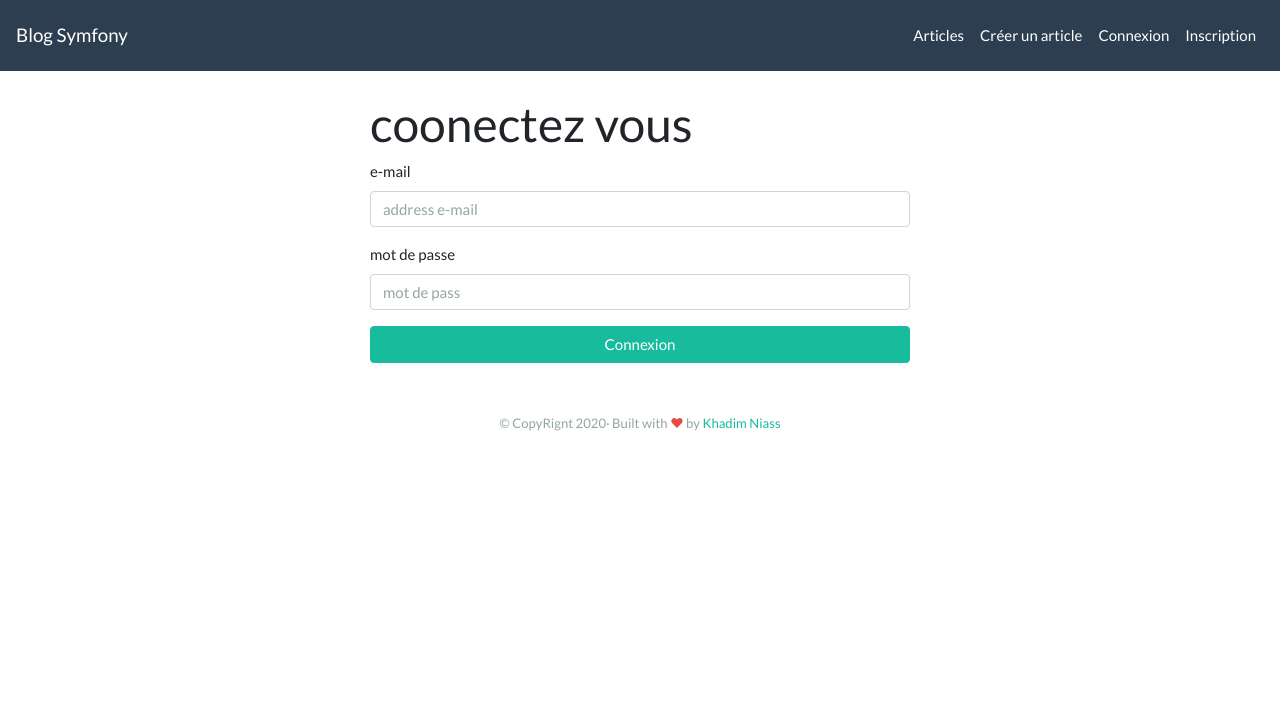
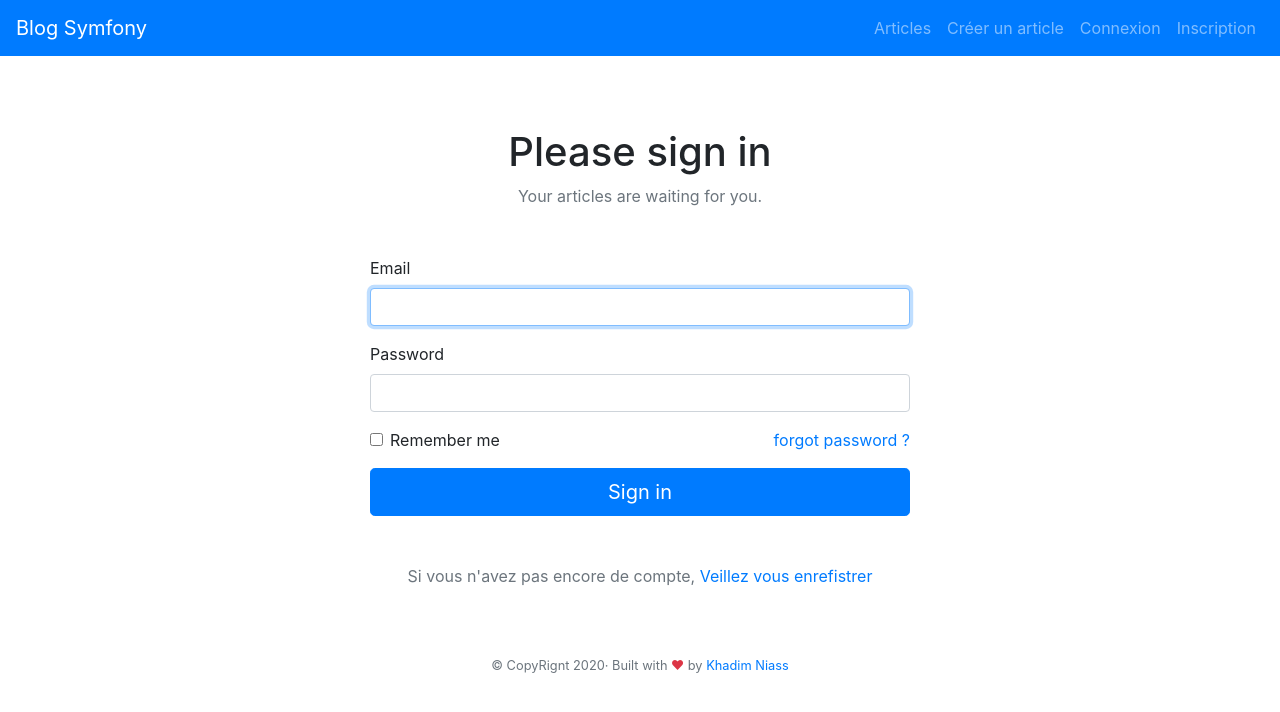
Before and after one commit to khadimniass/blogSymfony, a Symfony app: template templates/security/login.html.twig in a window 1280 px wide. Shown: the top 712 px of the page. Run offline with Twig, Linux system fonts and the light colour scheme; the template is opened without the code that fills it, so the values that code supplies are empty; some libraries are stand-ins or nearby versions.

Commit message:
le bundle du message flash,stylisation de l'affichage,refactoring le code,styliser la page de login

```diff
--- a/composer.json
+++ b/composer.json
@@ -10,6 +10,7 @@
         "doctrine/doctrine-bundle": "^2.1",
         "doctrine/doctrine-migrations-bundle": "^3.0",
         "doctrine/orm": "^2.7",
+        "mercuryseries/flashy-bundle": "^3.0",
         "phpdocumentor/reflection-docblock": "^5.2",
         "sensio/framework-extra-bundle": "^5.1",
         "symfony/asset": "5.1.*",
--- a/config/bundles.php
+++ b/config/bundles.php
@@ -14,4 +14,5 @@ return [
     Symfony\Bundle\MakerBundle\MakerBundle::class => ['dev' => true],
     Doctrine\Bundle\FixturesBundle\DoctrineFixturesBundle::class => ['dev' => true, 'test' => true],
     Fidry\PsyshBundle\PsyshBundle::class => ['dev' => true, 'test' => true],
+    MercurySeries\FlashyBundle\MercurySeriesFlashyBundle::class => ['all' => true],
 ];
--- /dev/null
+++ b/package.json
@@ -0,0 +1,5 @@
+{
+  "devDependencies": {
+    "bootstrap": "^4.5.2"
+  }
+}
--- a/templates/base.html.twig
+++ b/templates/base.html.twig
@@ -3,7 +3,8 @@
     <head>
         <meta charset="UTF-8">
         <title>{% block title %}Welcome!{% endblock %}</title>
-        <link rel="stylesheet" href="https://bootswatch.com/4/flatly/bootstrap.min.css">
+        <link rel="stylesheet" href="https://stackpath.bootstrapcdn.com/bootstrap/4.5.2/css/bootstrap.min.css"
+        integrity="sha384-JcKb8q3iqJ61gNV9KGb8thSsNjpSL0n8PARn9HuZOnIxN0hoP+VmmDGMN5t9UJ0Z" crossorigin="anonymous">
         {% block stylesheets %}{% endblock %}
     </head>
     <body>
@@ -15,6 +16,18 @@
 
     {{ include('partials/_footer.html.twig') }}
 
-    {% block javascripts %}{% endblock %}
+    {% block javascripts %}
+        <script src="https://code.jquery.com/jquery-3.5.1.slim.min.js"
+         integrity="sha384-DfXdz2htPH0lsSSs5nCTpuj/zy4C+OGpamoFVy38MVBnE+IbbVYUew+OrCXaRkfj"
+         crossorigin="anonymous"></script>
+
+        <script src="https://cdn.jsdelivr.net/npm/popper.js@1.16.1/dist/umd/popper.min.js"
+        integrity="sha384-9/reFTGAW83EW2RDu2S0VKaIzap3H66lZH81PoYlFhbGU+6BZp6G7niu735Sk7lN"
+            crossorigin="anonymous"></script>
+
+        <script src="https://stackpath.bootstrapcdn.com/bootstrap/4.5.2/js/bootstrap.min.js"
+        integrity="sha384-B4gt1jrGC7Jh4AgTPSdUtOBvfO8shuf57BaghqFfPlYxofvL8/KUEfYiJOMMV+rV"
+                crossorigin="anonymous"></script>
+    {% endblock %}
     </body>
 </html>
--- a/templates/security/login.html.twig
+++ b/templates/security/login.html.twig
@@ -1,5 +1,5 @@
 {% extends 'base.html.twig' %}
-
+{#
 {% block body %}
     <div class="row">
         <div class="col-md-6 mx-auto">
@@ -20,3 +20,50 @@
         </div>
     </div>
 {% endblock %}
+#}
+{% block body %}
+    <div class="row">
+        <div class="col-md-6 mx-auto">
+            <h1 class="mt-5 mt-3 text-center">Please sign in</h1>
+            <P class="mb-5 text-center text-muted">
+                Your articles are waiting for you.
+            </P>
+            <form method="post">
+                <div class="form-group">
+                    <label for="inputEmail">Email</label>
+                    <input type="email" name="email" id="inputEmail" class="form-control" required autofocus>
+                </div>
+                <div class="form-group">
+                    <label for="inputPassword">Password</label>
+                    <input type="password" name="password" id="inputPassword" class="form-control" required>
+                </div>
+                <input type="hidden" name="_csrf_token" value="{{ csrf_token('authenticate') }}" >
+
+                {#
+                        Uncomment this section and add a remember_me option below your firewall to activate remember me functionality.
+                        See https://symfony.com/doc/current/security/remember_me.html
+                #}
+
+                <div class="d-flex justify-content-between">
+                    <div class="form-group">
+                        <div class="form-check">
+                            <input class="form-check-input " type="checkbox" name="_remember_me" id="_remember_me">
+                            <label class="form-check-label" for="_remember_me" >
+                                Remember me
+                            </label>
+                        </div>
+                    </div>
+                    <a href="#" class="">forgot password ?</a>
+                </div>
+
+
+                <button class="btn btn-lg btn-primary btn-block" type="submit">
+                    Sign in
+                </button>
+                <div class="mt-5 mb-3 text-center text-muted">
+                    Si vous n'avez pas encore de compte, <a href="#">Veillez vous enrefistrer</a>
+                </div>
+            </form>
+        </div>
+    </div>
+{% endblock %}
```
Also changed, not shown: templates/blog/_comment.html.twig (added, +10 -0 lines), templates/blog/show.html.twig (+2 -11 lines), 3 other files.
